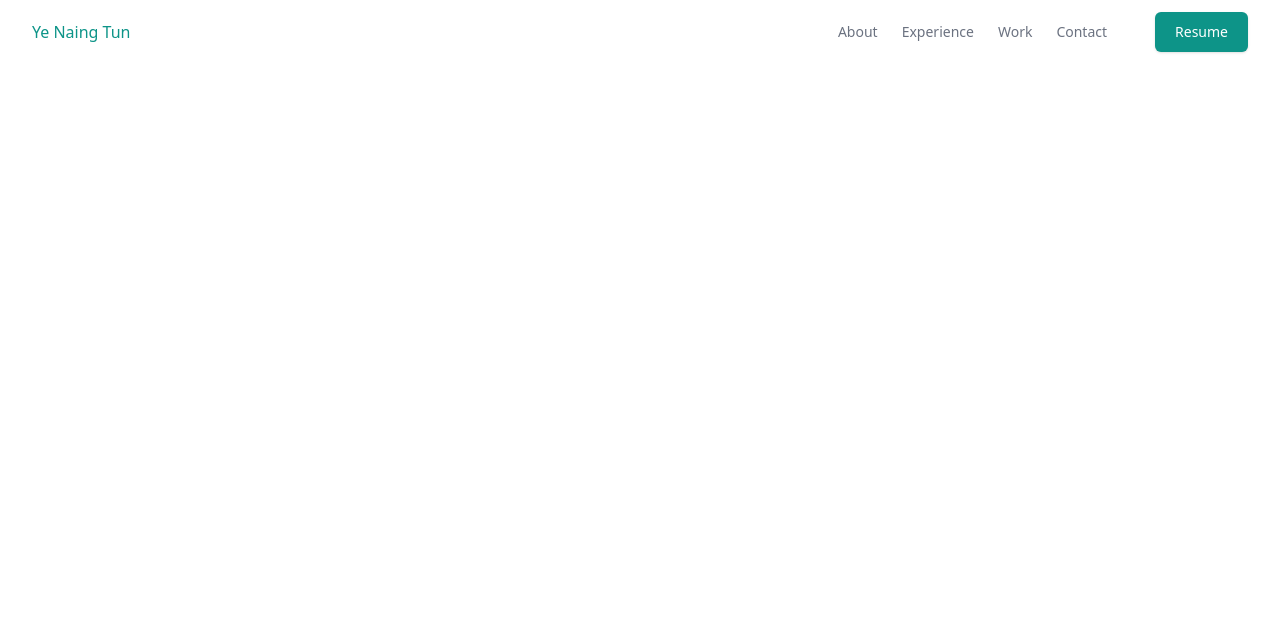
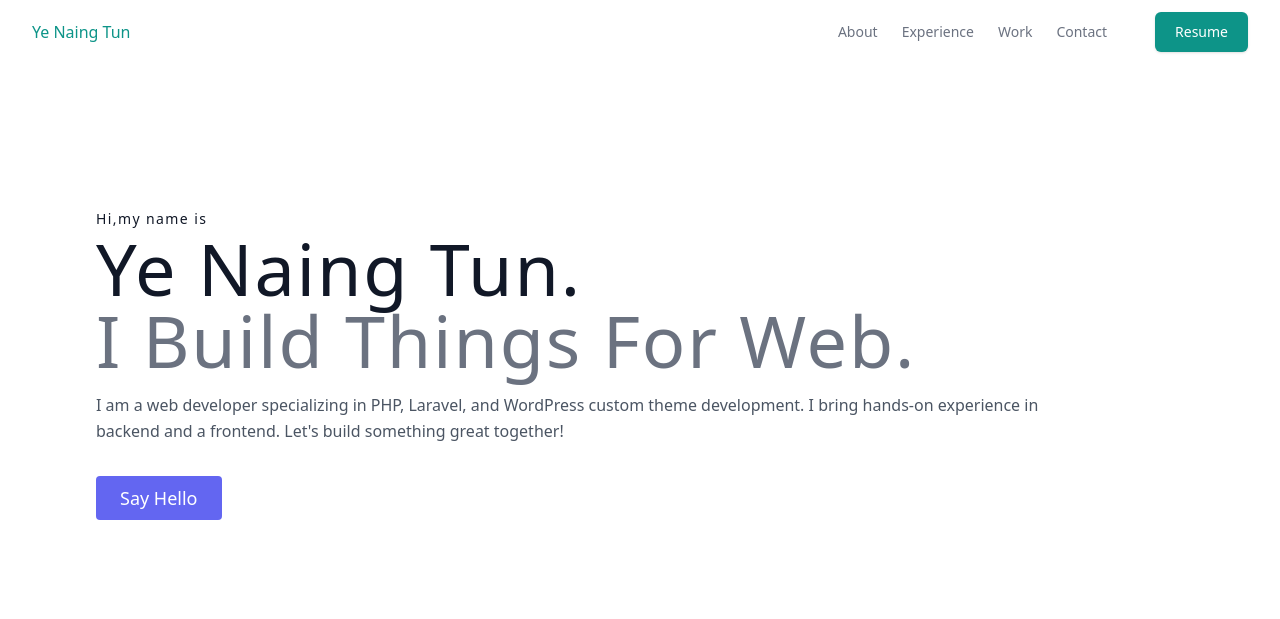
Before and after one commit to yenaingtun-dev/myPersonalWebsite_v2, a website: page index.html in a window 1280 px wide. Drawn offline with nearby package versions, Linux system fonts and the light colour scheme.

Commit message:
added hero section

```diff
--- a/index.html
+++ b/index.html
@@ -70,11 +70,11 @@
                     </div>
                     <!-- Mobile Sidebar -->
                     <div class="fixed inset-0 bg-slate-900/75" x-cloak x-show="open" x-transition.opacity></div>
-                    <div @click.away="open = false;"
-                        class="fixed inset-y-0 right-0 z-50 w-screen max-w-lg bg-white" x-cloak x-show="open"
-                        x-transition:enter="transition ease-out duration-500" x-transition:enter-end="translate-x-0"
-                        x-transition:enter-start="translate-x-full" x-transition:leave="transition ease-in duration-500"
-                        x-transition:leave-end="translate-x-full" x-transition:leave-start="translate-x-0">
+                    <div @click.away="open = false;" class="fixed inset-y-0 right-0 z-50 w-screen max-w-lg bg-white"
+                        x-cloak x-show="open" x-transition:enter="transition ease-out duration-500"
+                        x-transition:enter-end="translate-x-0" x-transition:enter-start="translate-x-full"
+                        x-transition:leave="transition ease-in duration-500" x-transition:leave-end="translate-x-full"
+                        x-transition:leave-start="translate-x-0">
                         <div class="flex pt-8 pr-10">
                             <button @click="open = false;"
                                 class="relative w-10 h-10 ml-auto text-gray-500 focus:outline-none hover:text-red-600">
@@ -155,7 +155,24 @@
             </div>
         </div>
     </header>
-
+    <!-- hero -->
+    <section class="text-gray-600 body-font">
+        <div class="max-w-6xl mx-auto flex px-8 py-24 md:flex-row flex-col">
+            <div class="lg:flex-grow lg:pr-24 md:pr-16 flex flex-col md:items-start mb-16 md:mb-0  text-left">
+                <h1 class="title-font sm:text-7xl text-3xl mb-4 tracking-wide font-medium text-gray-900">
+                    <span class="text-sm tracking-widest">Hi,my name is</span>
+                    <br>Ye Naing Tun.
+                    <br> <span class="text-gray-500">I Build Things For Web.</span>
+                </h1>
+                <p class="mb-8 leading-relaxed">I am a web developer specializing in PHP, Laravel, and WordPress custom theme development. I bring hands-on experience in backend and a frontend. Let's build something great together!</p>
+                <div class="flex">
+                    <button
+                        class="inline-flex text-white bg-indigo-500 border-0 py-2 px-6 focus:outline-none hover:bg-indigo-600 rounded text-lg">Say Hello
+                    </button>
+                </div>
+            </div>
+        </div>
+    </section>
 
     <script src="./src/main.js"></script>
 </body>
```
Also changed, not shown: src/output.css.
